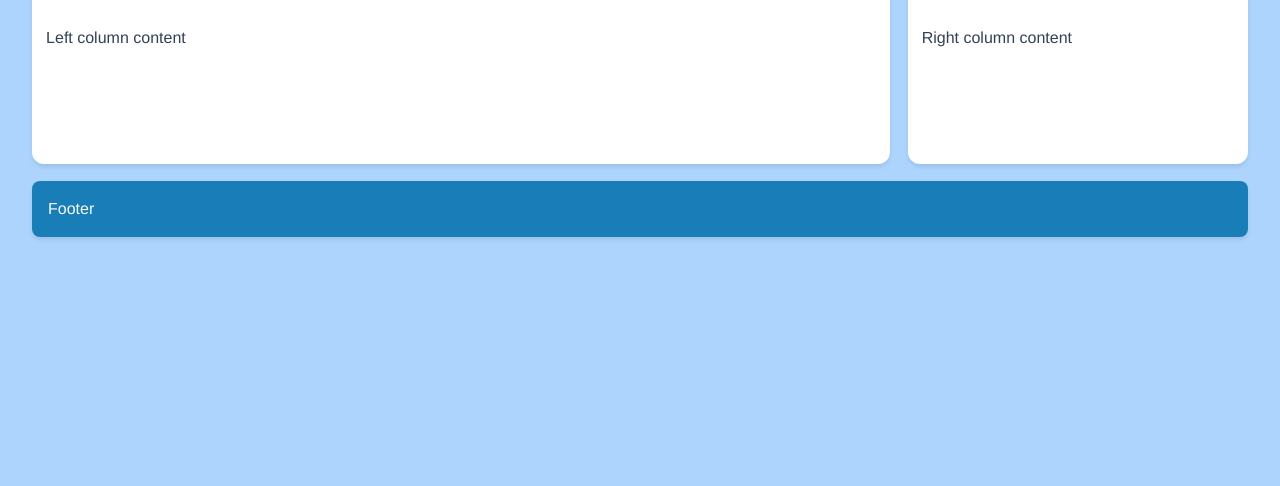
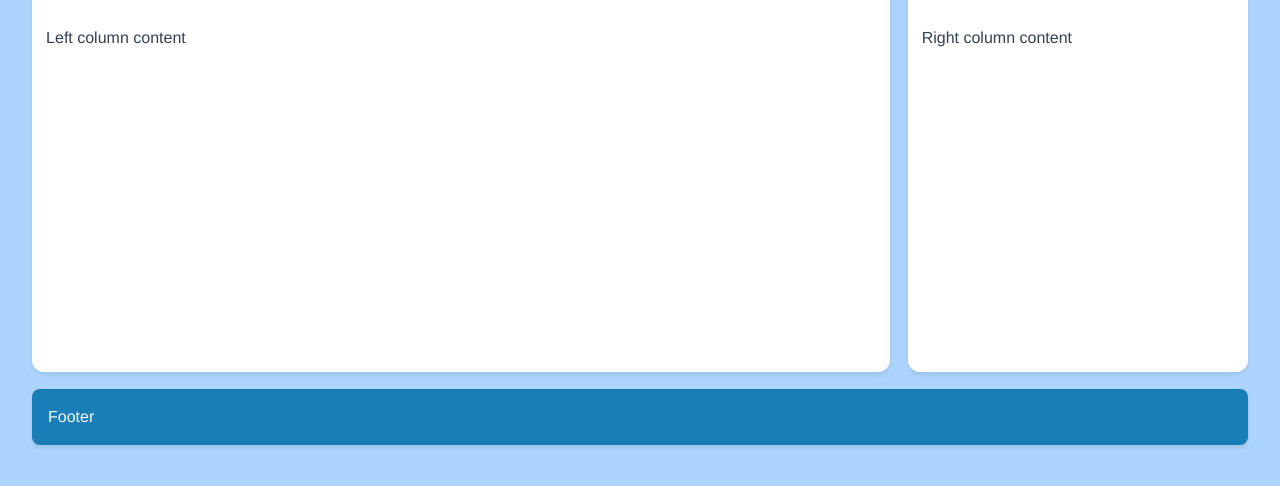
Before and after one commit to kkotzbauer63/CSE2004ChallengeDay8, a plain HTML site: page index.html in a window 1280 px wide. Shown: the part 150-636 px from the top of the page. Drawn offline with Linux system fonts and the light colour scheme.

Commit message:
Update index.html

```diff
--- a/index.html
+++ b/index.html
@@ -86,7 +86,7 @@ section, aside {
   border-radius: 0.75rem;
 
   box-shadow: 0 0.2rem 0.3rem -0.05rem rgba(0, 0, 0, 0.1);
-  height: 12rem;
+  height: 50vh;
   display: flex;
   flex-direction: column;
 }
```
